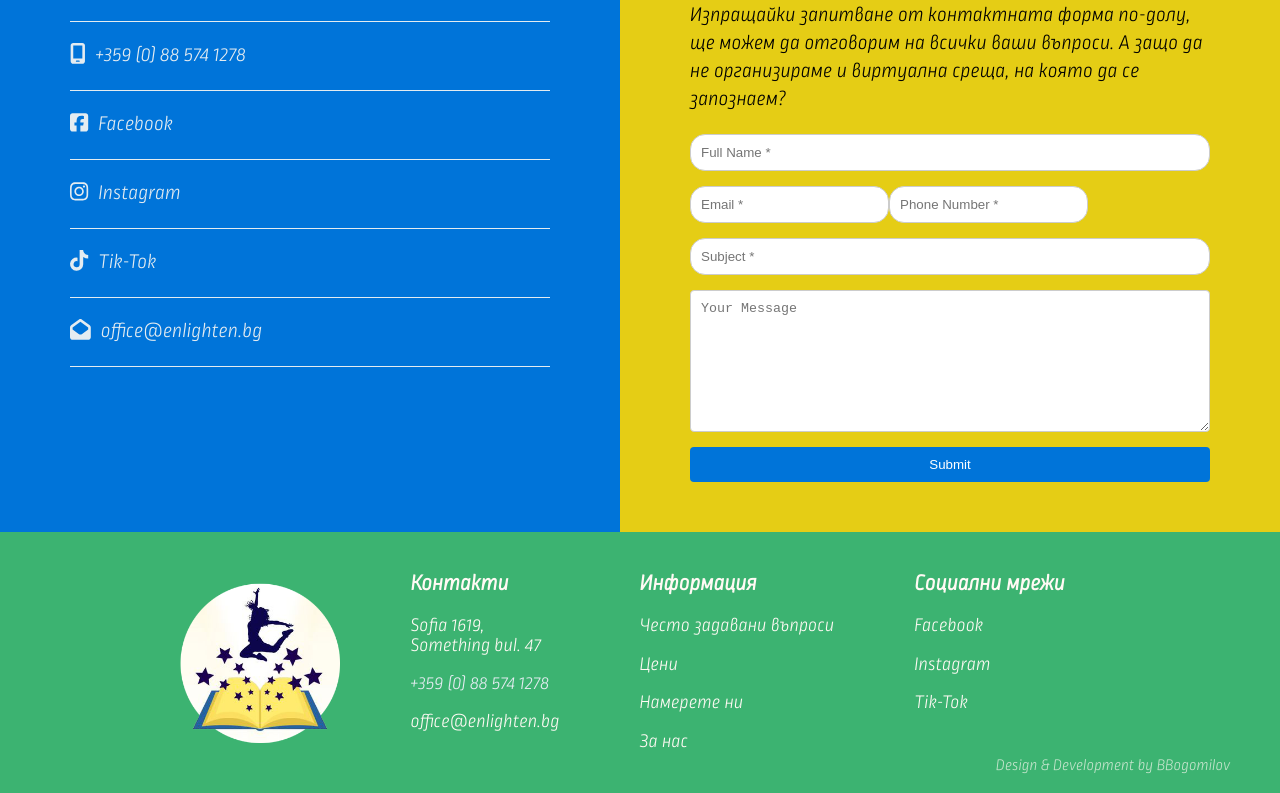
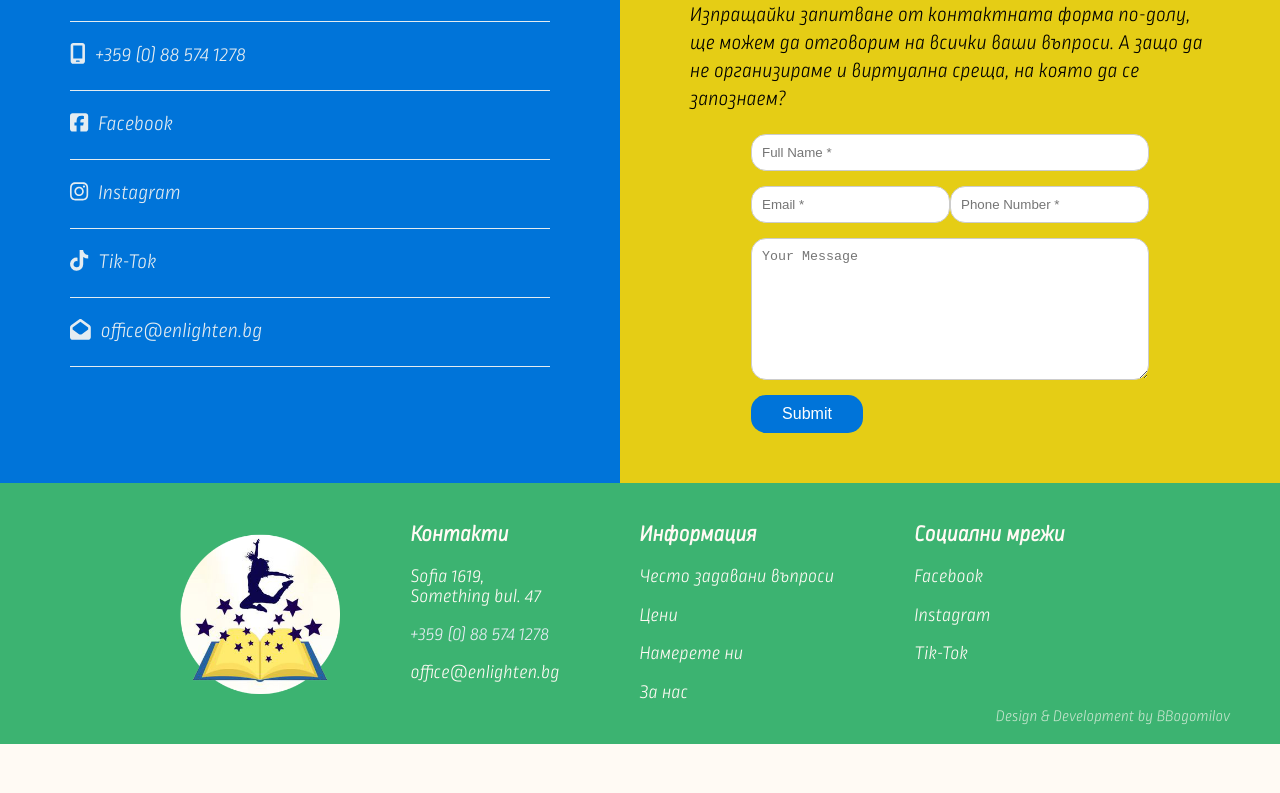
Before and after one commit to bbogomilov1/enlighten, a React (Create React App) app: page /contact-us in a window 1280 px wide. Shown: the part 636-1429 px from the top of the page. After the commit the page ends 1380 px from the top, so only its background shows below. Built offline with nearby package versions, Linux system fonts and the light colour scheme.

Commit message:
added inquiry form

```diff
--- a/src/components/contact-us/Inquiry.js
+++ b/src/components/contact-us/Inquiry.js
@@ -27,7 +27,12 @@ function Inquiry() {
       <div className={styles.listContainer}>
         <h2>{t("Make an Inquiry")}</h2>
         <p>{t("Want to learn more...")}</p>
-        <form action="#" className={styles.inquiryForm} onSubmit={handleSubmit}>
+        <div className={styles.formContainer}>
+          <form
+            action="#"
+            className={styles.inquiryForm}
+            onSubmit={handleSubmit}
+          >
             <div className={styles.inputGroup}>
               <input
                 type="text"
@@ -37,17 +42,21 @@ function Inquiry() {
               />
             </div>
             <div className={styles.inquiryGroup}>
-            <input type="email" name="email" placeholder="Email *" required />
+              <input
+                type="email"
+                name="from_email"
+                placeholder="Email *"
+                required
+              />
               <input
                 type="tel"
-              name="phone"
+                name="from_phone"
                 placeholder="Phone Number *"
                 required
               />
             </div>
-          <input type="text" name="subject" placeholder="Subject *" required />
             <textarea
-            name="message"
+              name="from_message"
               placeholder="Your Message"
               required
             ></textarea>
@@ -55,6 +64,7 @@ function Inquiry() {
           </form>
         </div>
       </div>
+    </div>
   );
 }
 
--- a/src/components/contact-us/Inquiry.module.css
+++ b/src/components/contact-us/Inquiry.module.css
@@ -17,6 +17,11 @@
   font-family: "Ropamix medium italic";
 }
 
+.formContainer {
+  display: flex;
+  justify-content: center;
+}
+
 .inquiryForm {
   display: flex;
   flex-direction: column;
@@ -31,7 +36,7 @@ input,
 textarea {
   padding: 10px;
   border: 1px solid #ccc;
-  border-radius: 4px;
+  border-radius: 15px;
   margin-bottom: 15px;
 }
 
@@ -51,8 +56,10 @@ button {
   color: #fff;
   border: none;
   padding: 10px 20px;
-  border-radius: 4px;
   cursor: pointer;
+  border-radius: 15px;
+  width: 7rem;
+  font-size: 1rem;
 }
 
 button:hover {
```
Lines whose indentation alone changed are shown as unchanged.
